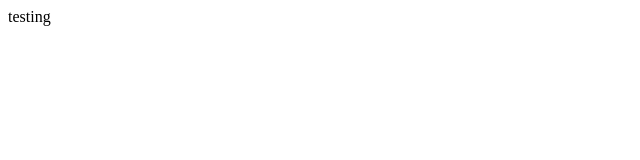
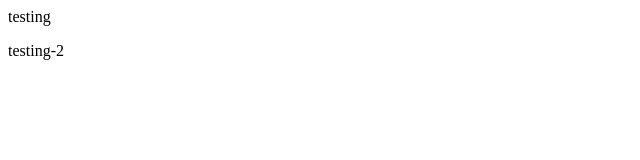
Before and after one commit to kianotunes/motion-demo, a plain HTML site: page index.html in a window 1280 px wide. Shown: the full height of the page, 0-640 px from the left. Drawn offline with Linux system fonts and the light colour scheme.

Commit message:
Update index.html

```diff
--- a/index.html
+++ b/index.html
@@ -1 +1,2 @@
 <p>testing</p>
+<p>testing-2</p>
```
